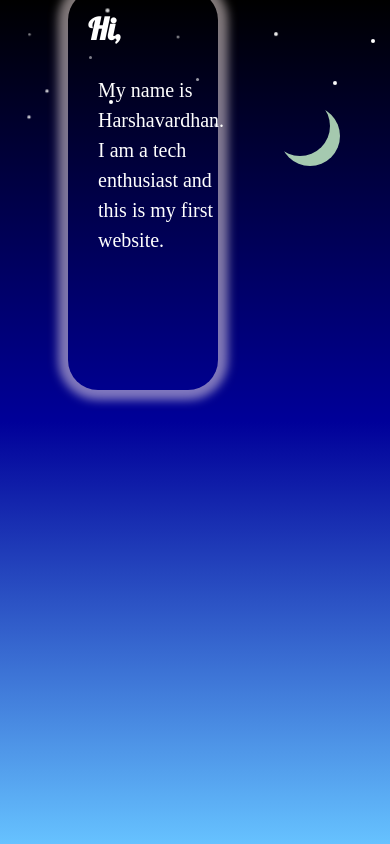
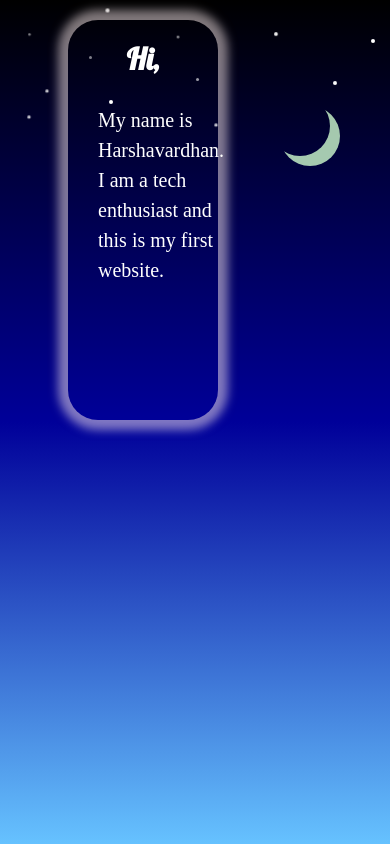
Before and after one commit to harsha-helix/harsha-helix.github.io, a plain HTML site: page index.html in a window 390 px wide. Drawn offline with Linux system fonts and the light colour scheme.

Commit message:
edited mobile layout

```diff
--- a/index.html
+++ b/index.html
@@ -199,9 +199,8 @@
 
 }
 #about-me{
-	position: absolute;
+	position: relative;
 	padding: 20px;
-	margin: auto;
 	text-align: center;
 	font-size: 30px;
 	font-family: Lobster, monospace;
```
